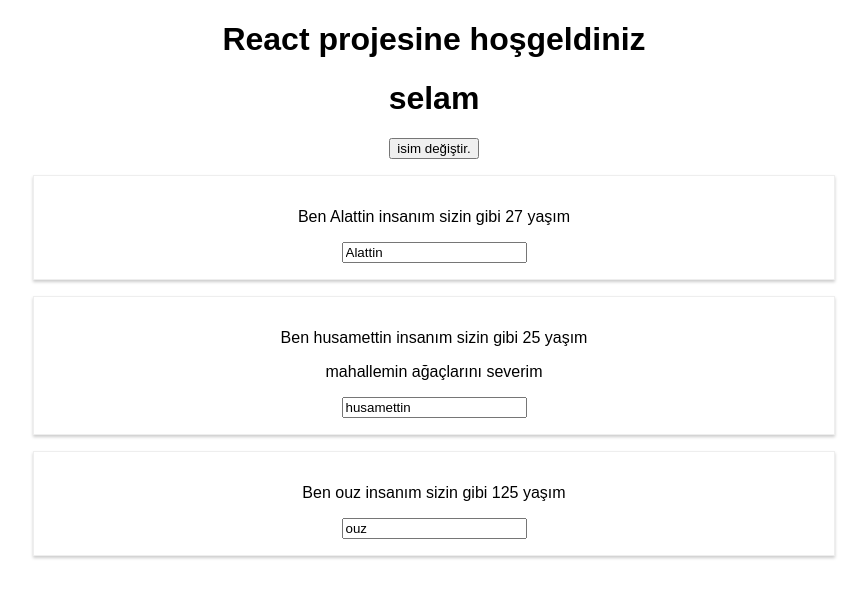
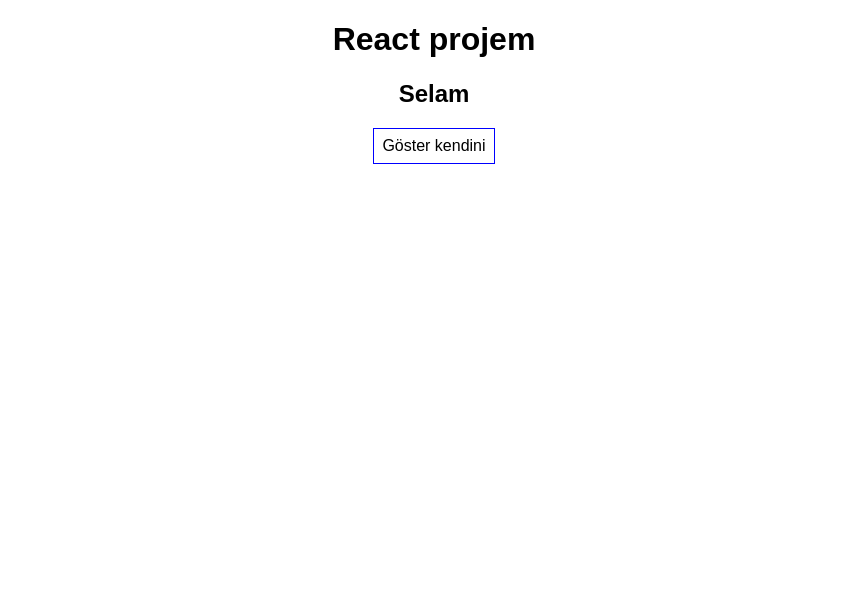
Before and after one commit to sahkirteke/react-calisma, a React (Create React App) app: page / in a window 1280 px wide. Shown: the top 598 px of the page, without its empty margins (206-1073 px from the left). Built offline with nearby package versions, Linux system fonts and the light colour scheme.

Commit message:
Latest version

```diff
--- a/src/App.js
+++ b/src/App.js
@@ -1,100 +1,94 @@
-import React, { useState } from "react";
-import { render } from "react-dom";
+import React, { Component } from "react";
 import "./App.css";
 import Person from "./Person/Person";
 
-const app = props => {
+class App extends Component {
+  state = {
+    persons: [
+      { name: "Husam", age: 28 },
+      { name: "Alettin", age: 29 },
+      { name: "Ouz", age: 26 },
+    ],
+    otherState: "some other value",
+    showPersons :false
+  };
 
-  const [personsState , setPersonsState] =useState({
-    persons: [
-      {
-        name: "Alattin",
-        age: 27,
-      },
-      {
-        name: "husamettin",
-        age: 25,
-      },
-      {
-        name: "ouz",
-
-        age: 125,
-      }
-    ]
-
-  });
-
-  const [otherState, setOtherState]= useState('bazı değişmeler');
-
-  console.log(personsState, otherState);
-
-  const switchNameHandler = (newName) => {
-    // console.log('tıklandınız');
-    // this.state.person[0].name = 'eleeetttin';
-    setPersonsState({
+  switchNameHandler = (newName) => {
+    // console.log('Was clicked!');
+    // DON'T DO THIS: this.state.persons[0].name = 'Maximilian';
+    this.setState({
       persons: [
-        {
-          name: newName,
-          age: 27,
-        },
-        {
-          name: "husaddddettin",
-          age: 25,
-        },
-        {
-          name: "ouz",
-          age: 15,
-        },
+        { name: newName, age: 28 },
+        { name: "husamu", age: 29 },
+        { name: "Ouz", age: 27 },
       ],
-      otherState: personsState.otherState
     });
   };
 
-  const nameChangedHandler = (event) => {
-
-
-    setPersonsState({
-       persons: [
-        {
-          name: "aloş",
-          age: 27,
-        },
-        {
-          name: event.target.value,
-          age: 25,
-        },
-        {
-          name: "ouz",
-          age: 28,
-        },
+  nameChangedHandler = (event) => {
+    this.setState({
+      persons: [
+        { name: "husamm", age: 28 },
+        { name: event.target.value, age: 29 },
+        { name: "Ouz", age: 26 },
       ],
-
-    })
+    });
+  };
+   togglePersonsHandler = ()=> {
+      const doesShow = this.state.showPersons;
+      this.setState({showPersons: !doesShow});
   }
 
+  render() {
+    const style = {
+      backgroundColor: "white",
+      font: "inherit",
+      border: "1px solid blue",
+      padding: "8px",
+      cursor: "pointer",
+    };
+    let persons= null;
+    if (this.state.showPersons ){
+      persons= (
+        <div>
+          {this.state.persons.map(person => {
+            return <Person name ={person.name}
+            age={person.age}/>
+          })}
+        {/* <Person
+          name={this.state.persons[0].name}
+          age={this.state.persons[0].age}
+        />
+        <Person
+          name={this.state.persons[1].name}
+          age={this.state.persons[1].age}
+          click={this.switchNameHandler.bind(this, "Husam!")}
+          changed={this.nameChangedHandler}
+        >
+          My Hobbies: Racing
+        </Person>
+        <Person
+          name={this.state.persons[2].name}
+          age={this.state.persons[2].age}
+        /> */}
+        </div>
+      )
+    }
     return (
       <div className="App">
-        <h1>React projesine hoşgeldiniz</h1>
-        <h1>selam</h1>
-        <button onClick={switchNameHandler.bind(this, 'eleeeetddiin')}>isim değiştir.</button>
-        <Person
-          name={personsState.persons[0].name}
-          age={personsState.persons[0].age}
-        />
-        <Person
-          name={personsState.persons[1].name}
-          age={personsState.persons[1].age}
-          click={switchNameHandler.bind(this, 'eleeeetssssddiin')}
-          changed ={nameChangedHandler}>mahallemin ağaçlarını severim
-        </Person>
-        <Person
-          name={personsState.persons[2].name}
-          age={personsState.persons[2].age}
-        />
+        <h1>React projem</h1>
+        <h2>Selam</h2>
+        <button
+          style={style}
+          onClick={this.togglePersonsHandler}
+        >
+          Göster kendini
+        </button>
+        {persons}
       </div>
     );
-    //  return   React.createElement('div',{className:'App'} , React.createElement('h2',null , 'react projesi calisti'));
 
+  }
 }
 
-export default app;
+export default App;
--- a/src/Person/Person.js
+++ b/src/Person/Person.js
@@ -1,15 +1,18 @@
 import React from 'react';
 import './Person.css';
 
-const person = (props) => {
+
+
+const person = ( props ) => {
+
     return (
-        <div className="Person">
-            <p onClick={props.click}> Ben  {props.name}  insanım sizin gibi  {props.age} yaşım </p>
-            <p>{props.children} </p>
-            <input type="text" onChange={props.changed} value={props.name}/>
 
+        <div>
+            <p onClick={props.click}>I'm {props.name} and I am {props.age} years old!</p>
+            <p>{props.children}</p>
+            <input type="text" onChange={props.changed} value={props.name} />
         </div>
-    );
+    )
+};
 
-    };
 export default person;
```
